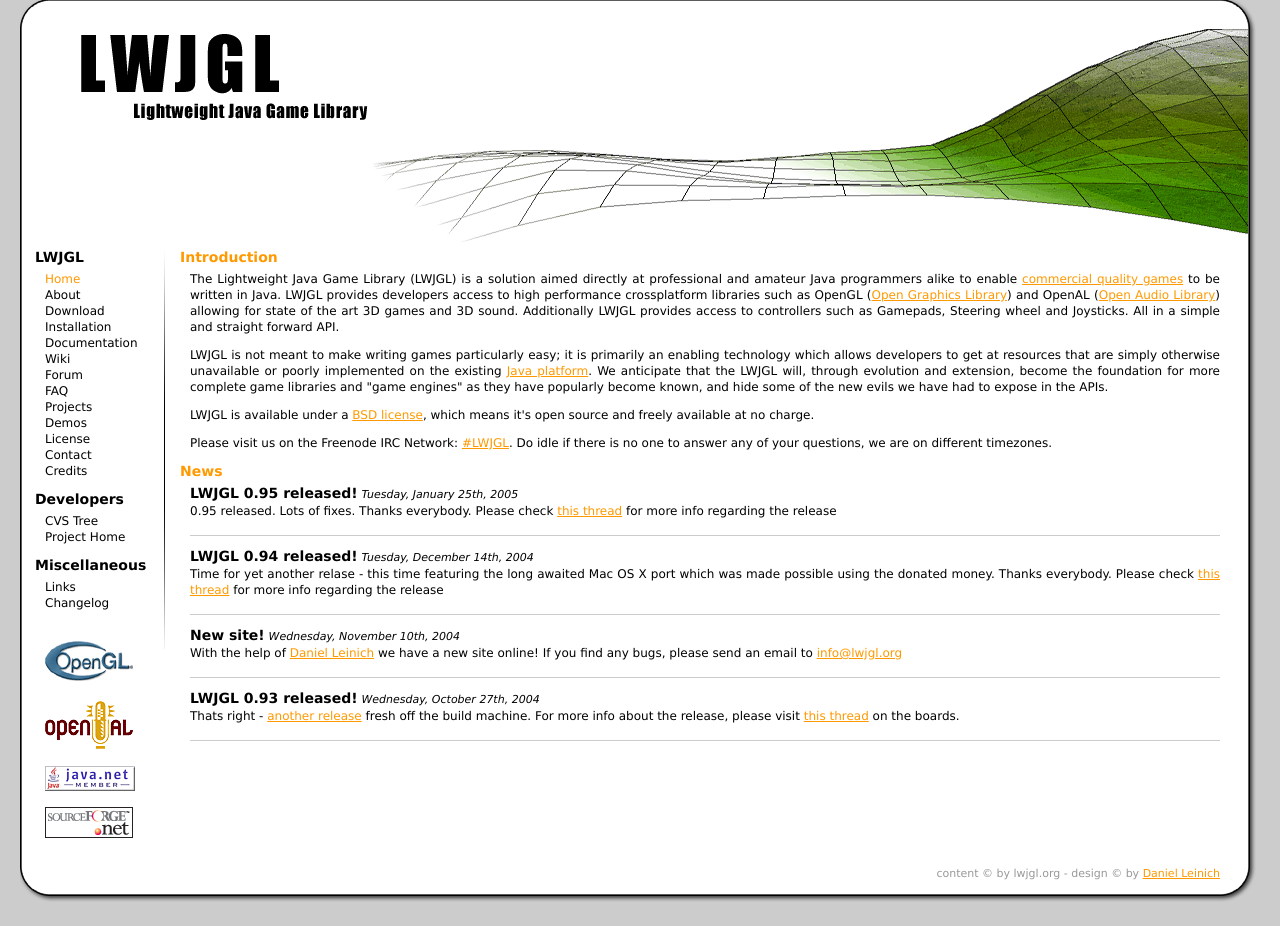
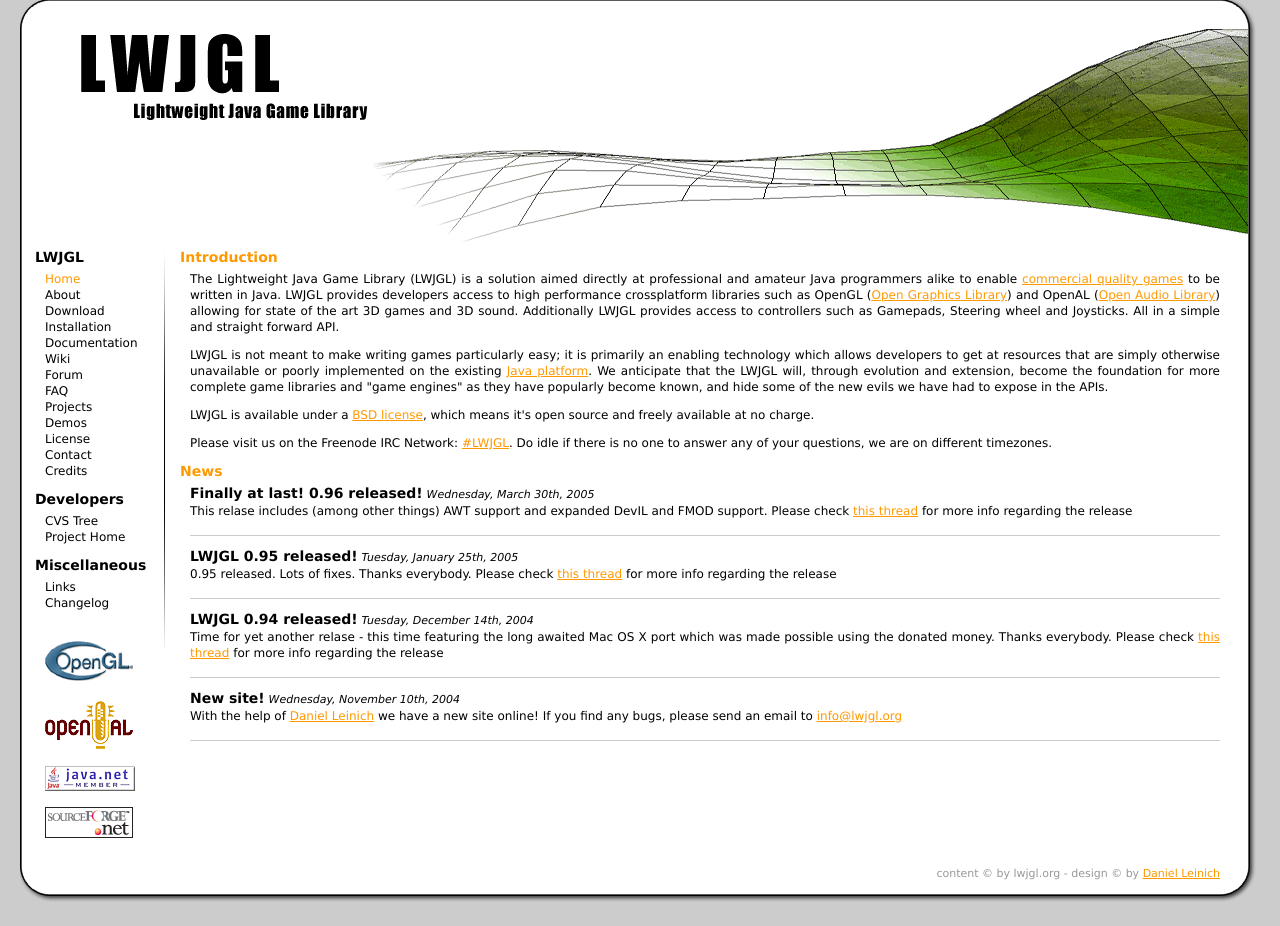
Before and after one commit to LWJGL/lwjgl-www, a PHP site: page / in a window 1280 px wide. Shown: the part 21-947 px from the top of the page. Run offline with PHP 8.4, Linux system fonts and the light colour scheme.

Commit message:
0.96 specific files

```diff
--- a/download.php
+++ b/download.php
@@ -2,8 +2,8 @@
 
 <h1>Download</h1>
 <p>
-	Latest stable release is 0.95. Please download it here:<br/>
-	<a href="https://sourceforge.net/project/showfiles.php?group_id=58488" target="_blank">LWJGL 0.95 alpha</a>
+	Latest stable release is 0.96. Please download it here:<br/>
+	<a href="https://sourceforge.net/project/showfiles.php?group_id=58488" target="_blank">LWJGL 0.96 alpha</a>
 </p>
 <p>
     Latest CVS tarball. Please download it here:<br/>
--- a/index.php
+++ b/index.php
@@ -7,6 +7,10 @@
 <p>Please visit us on the Freenode IRC Network: <a href="irc://irc.freenode.net/lwjgl" target="_blank">#LWJGL</a>. Do idle if there is no one to answer any of your questions, we are on different timezones.</p>
 
 <h1>News</h1>
+<p style="border-bottom: 1px solid #cccccc;">
+	<b>Finally at last! 0.96 released!</b> <span class="newsdate">Wednesday, March 30th, 2005</span><br/>
+	This relase includes (among other things) AWT support and expanded DevIL and FMOD support. Please check <a href="http://lwjgl.org/forum/viewtopic.php?p=7121">this thread</a> for more info regarding the release<br/><br/>
+</p>
 <p style="border-bottom: 1px solid #cccccc;">
 	<b>LWJGL 0.95 released!</b> <span class="newsdate">Tuesday, January 25th, 2005</span><br/>
 	0.95 released. Lots of fixes. Thanks everybody. Please check <a href="http://lwjgl.org/forum/viewtopic.php?p=6422">this thread</a> for more info regarding the release<br/><br/>
@@ -19,8 +23,4 @@
 	<b>New site!</b> <span class="newsdate">Wednesday, November 10th, 2004</span><br/>
 	With the help of <a href="http://www.gomjabbar.de/" target="_blank">Daniel Leinich</a> we have a new site online! If you find any bugs, please send an email to <a href="mailto:info@lwjgl.org">info@lwjgl.org</a><br/><br/>
 </p>
-<p style="border-bottom: 1px solid #cccccc;">
-	<b>LWJGL 0.93 released!</b> <span class="newsdate">Wednesday, October 27th, 2004</span><br/>
-	Thats right - <a href="download.php">another release</a> fresh off the build machine. For more info about the release, please visit <a href="http://puppygames.net/forums/viewtopic.php?p=5405" target="_blank">this thread</a> on the boards.<br/><br/>
-</p>
 <? require('_include/footer.php'); ?>
```
